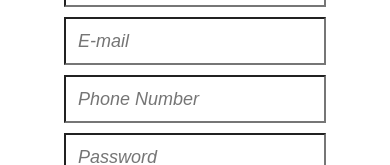
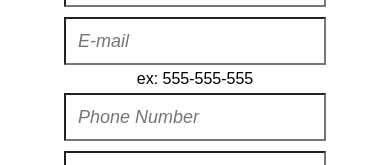
Before and after one commit to rubinj30/custom-auth, a React (Create React App) app in the folder client/: page /signup in a window 390 px wide. Shown: the part 368-533 px from the top of the page. Built offline with nearby package versions, Linux system fonts and the light colour scheme.

Commit message:
added phone number validation to new and edit user

```diff
--- a/client/src/components/EditUserForm.js
+++ b/client/src/components/EditUserForm.js
@@ -4,6 +4,7 @@ import { CenterColumn, InputField, Button } from './styled-components/Styling'
 import axios from 'axios'
 import swal from 'sweetalert'
 import validator from 'validator'
+var isPhoneNumber = require('is-phone-number');
 
 class EditUserForm extends Component {
 
@@ -37,7 +38,9 @@ class EditUserForm extends Component {
             } else if (this.state.editUser.password !== this.state.editUser.confirmPassword) {
                 swal('The password and confirmation must match!')
             } else if (!validator.isEmail(this.state.editUser.emailAddress)) {
-                swal('Make sure you are using a valid e-mail address!')
+                swal('You must use a valid e-mail address')
+            } else if (!isPhoneNumber(this.state.editUser.phoneNumber)) {
+                swal('You must use a valid phone number')
             } else {
                 const response = await axios.patch('/api/users', this.state)
 
@@ -74,6 +77,7 @@ class EditUserForm extends Component {
                         placeholder="Last Name" name="lastName" value={this.state.editUser.lastName} required />
                     <InputField onChange={this.handleChange}
                         placeholder="E-mail" name="emailAddress" value={this.state.editUser.emailAddress} required />
+                    <label>ex: 555-555-555</label>
                     <InputField onChange={this.handleChange}
                         placeholder="Phone Number" name="phoneNumber" value={this.state.editUser.phoneNumber} required />
                     <InputField onChange={this.handleChange}
--- a/client/src/components/SignUp.js
+++ b/client/src/components/SignUp.js
@@ -79,6 +79,7 @@ class SignUp extends Component {
                             placeholder="Last Name" name="lastName" required />
                         <InputField onChange={this.handleChange}
                             placeholder="E-mail" name="emailAddress" required />
+                        <label>ex: 555-555-555</label>
                         <InputField onChange={this.handleChange}
                             placeholder="Phone Number" name="phoneNumber" required />
                         <InputField onChange={this.handleChange}
```
